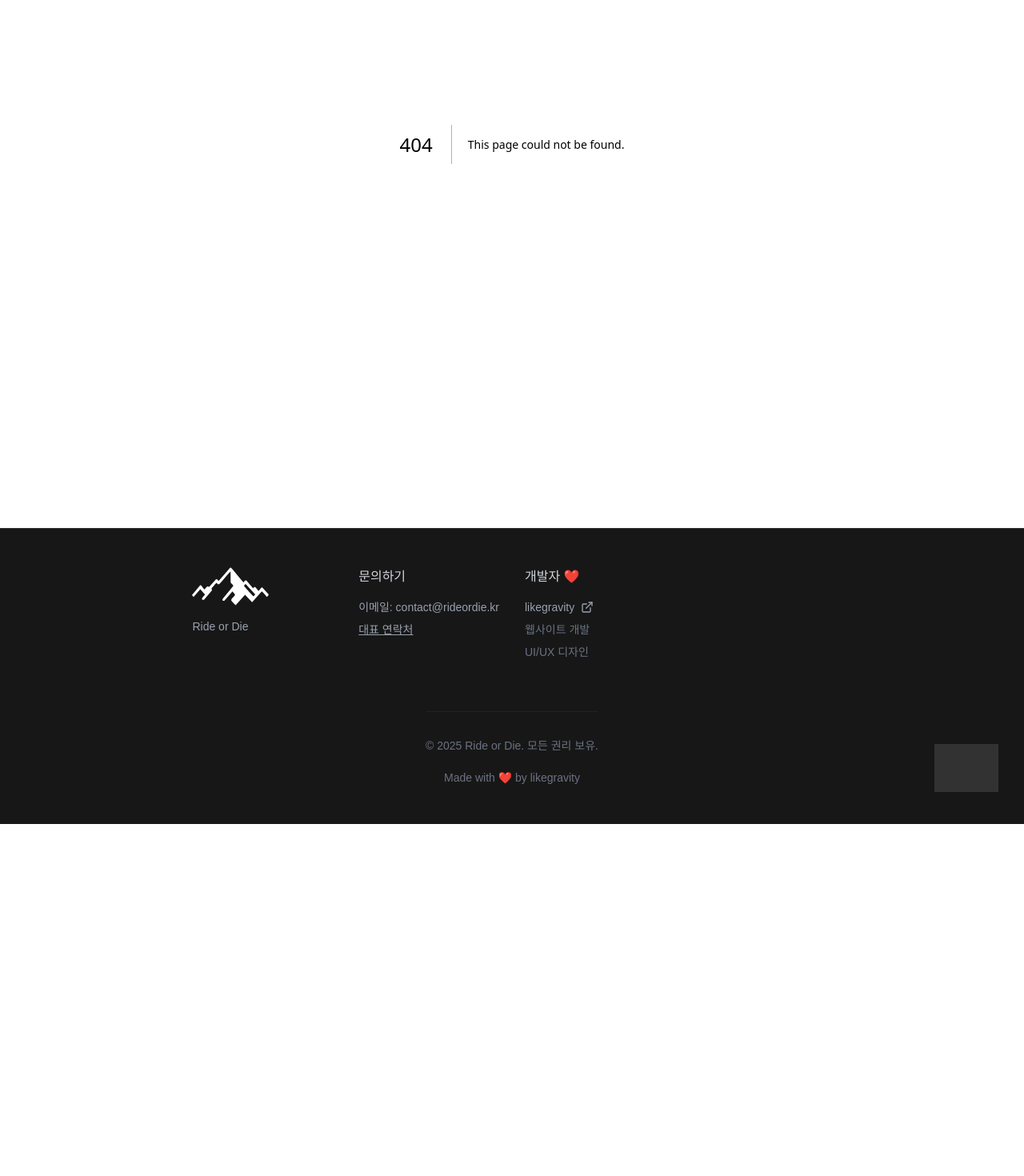
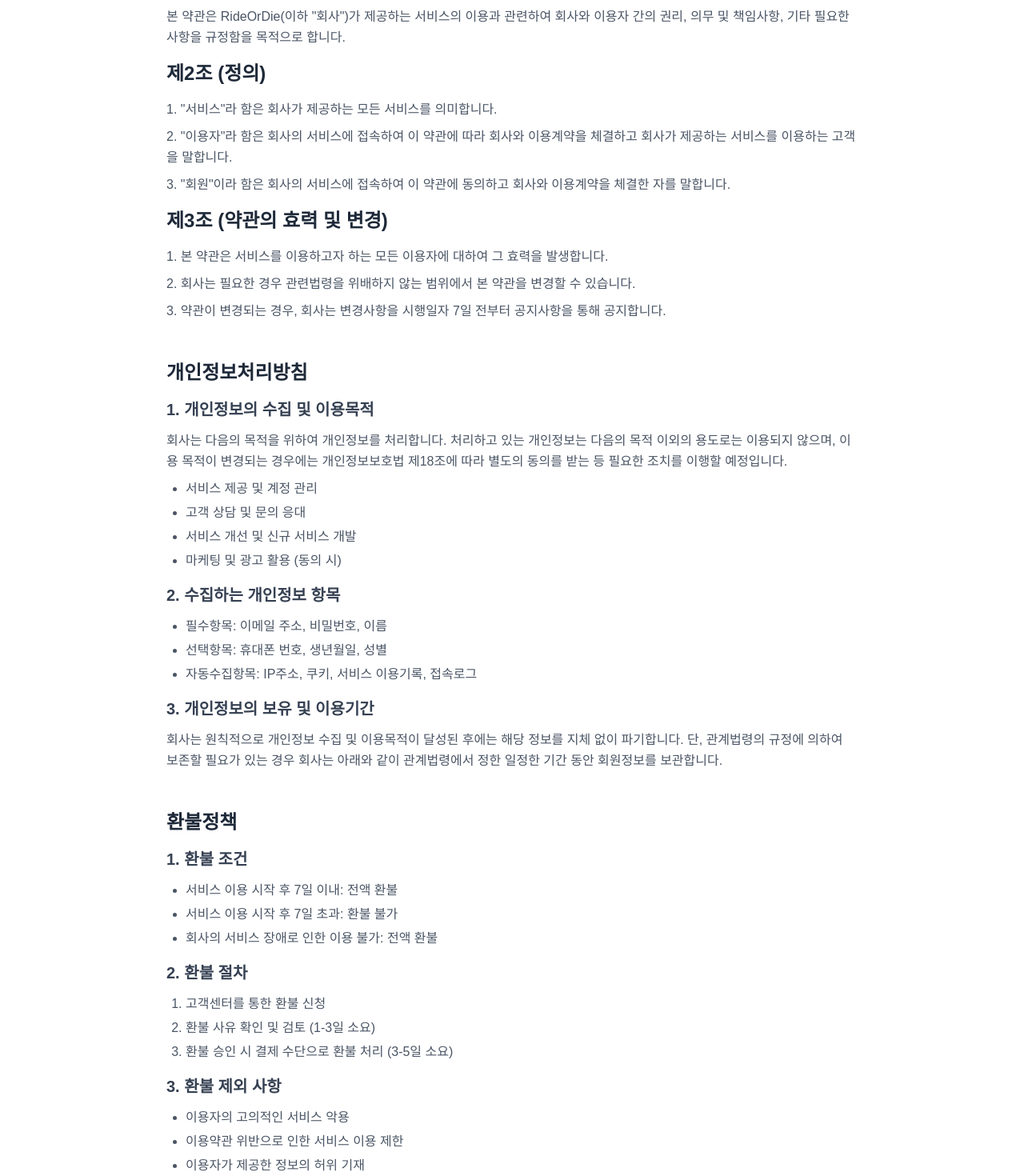
Before and after one commit to cpppowercode/rideordie, a Next.js app: page /service-policy in a window 1280 px wide. Before the commit this address had no page. Shown: the part 220-1690 px from the top of the page at 80% size. Before the commit the page ends 1250 px from the top, so only its background shows below. Built offline with nearby package versions, Linux system fonts and the light colour scheme; grey boxes are pictures that could not be loaded.

Commit message:
이용약관 예시

```diff
--- /dev/null
+++ b/src/app/service-policy/page.tsx
@@ -0,0 +1,116 @@
+
+
+export default function ServicePolicy() {
+  return (
+    <main className="bg-white text-black min-h-screen">
+      <div className="max-w-4xl mx-auto px-4 py-8">
+        <h1 className="text-3xl font-bold text-center mt-20 mb-8">서비스 이용약관</h1>
+
+        {/* 서비스 이용약관 */}
+        <section className="mb-12">
+          <h2 className="text-2xl font-semibold mb-4 text-gray-800">제1조 (목적)</h2>
+          <p className="text-gray-600 mb-4 leading-relaxed">
+            본 약관은 RideOrDie(이하 "회사")가 제공하는 서비스의 이용과 관련하여 회사와 이용자 간의 권리, 의무 및 책임사항, 기타 필요한 사항을 규정함을 목적으로 합니다.
+          </p>
+
+          <h2 className="text-2xl font-semibold mb-4 text-gray-800">제2조 (정의)</h2>
+          <div className="text-gray-600 mb-4 leading-relaxed">
+            <p className="mb-2">1. "서비스"라 함은 회사가 제공하는 모든 서비스를 의미합니다.</p>
+            <p className="mb-2">2. "이용자"라 함은 회사의 서비스에 접속하여 이 약관에 따라 회사와 이용계약을 체결하고 회사가 제공하는 서비스를 이용하는 고객을 말합니다.</p>
+            <p className="mb-2">3. "회원"이라 함은 회사의 서비스에 접속하여 이 약관에 동의하고 회사와 이용계약을 체결한 자를 말합니다.</p>
+          </div>
+
+          <h2 className="text-2xl font-semibold mb-4 text-gray-800">제3조 (약관의 효력 및 변경)</h2>
+          <div className="text-gray-600 mb-4 leading-relaxed">
+            <p className="mb-2">1. 본 약관은 서비스를 이용하고자 하는 모든 이용자에 대하여 그 효력을 발생합니다.</p>
+            <p className="mb-2">2. 회사는 필요한 경우 관련법령을 위배하지 않는 범위에서 본 약관을 변경할 수 있습니다.</p>
+            <p className="mb-2">3. 약관이 변경되는 경우, 회사는 변경사항을 시행일자 7일 전부터 공지사항을 통해 공지합니다.</p>
+          </div>
+        </section>
+
+        {/* 개인정보처리방침 */}
+        <section className="mb-12">
+          <h2 className="text-2xl font-semibold mb-4 text-gray-800">개인정보처리방침</h2>
+
+          <h3 className="text-xl font-semibold mb-3 text-gray-700">1. 개인정보의 수집 및 이용목적</h3>
+          <div className="text-gray-600 mb-4 leading-relaxed">
+            <p className="mb-2">회사는 다음의 목적을 위하여 개인정보를 처리합니다. 처리하고 있는 개인정보는 다음의 목적 이외의 용도로는 이용되지 않으며, 이용 목적이 변경되는 경우에는 개인정보보호법 제18조에 따라 별도의 동의를 받는 등 필요한 조치를 이행할 예정입니다.</p>
+            <ul className="list-disc pl-6 space-y-1">
+              <li>서비스 제공 및 계정 관리</li>
+              <li>고객 상담 및 문의 응대</li>
+              <li>서비스 개선 및 신규 서비스 개발</li>
+              <li>마케팅 및 광고 활용 (동의 시)</li>
+            </ul>
+          </div>
+
+          <h3 className="text-xl font-semibold mb-3 text-gray-700">2. 수집하는 개인정보 항목</h3>
+          <div className="text-gray-600 mb-4 leading-relaxed">
+            <ul className="list-disc pl-6 space-y-1">
+              <li>필수항목: 이메일 주소, 비밀번호, 이름</li>
+              <li>선택항목: 휴대폰 번호, 생년월일, 성별</li>
+              <li>자동수집항목: IP주소, 쿠키, 서비스 이용기록, 접속로그</li>
+            </ul>
+          </div>
+
+          <h3 className="text-xl font-semibold mb-3 text-gray-700">3. 개인정보의 보유 및 이용기간</h3>
+          <p className="text-gray-600 mb-4 leading-relaxed">
+            회사는 원칙적으로 개인정보 수집 및 이용목적이 달성된 후에는 해당 정보를 지체 없이 파기합니다. 단, 관계법령의 규정에 의하여 보존할 필요가 있는 경우 회사는 아래와 같이 관계법령에서 정한 일정한 기간 동안 회원정보를 보관합니다.
+          </p>
+        </section>
+
+        {/* 환불정책 */}
+        <section className="mb-12">
+          <h2 className="text-2xl font-semibold mb-4 text-gray-800">환불정책</h2>
+
+          <h3 className="text-xl font-semibold mb-3 text-gray-700">1. 환불 조건</h3>
+          <div className="text-gray-600 mb-4 leading-relaxed">
+            <ul className="list-disc pl-6 space-y-1">
+              <li>서비스 이용 시작 후 7일 이내: 전액 환불</li>
+              <li>서비스 이용 시작 후 7일 초과: 환불 불가</li>
+              <li>회사의 서비스 장애로 인한 이용 불가: 전액 환불</li>
+            </ul>
+          </div>
+
+          <h3 className="text-xl font-semibold mb-3 text-gray-700">2. 환불 절차</h3>
+          <div className="text-gray-600 mb-4 leading-relaxed">
+            <ol className="list-decimal pl-6 space-y-1">
+              <li>고객센터를 통한 환불 신청</li>
+              <li>환불 사유 확인 및 검토 (1-3일 소요)</li>
+              <li>환불 승인 시 결제 수단으로 환불 처리 (3-5일 소요)</li>
+            </ol>
+          </div>
+
+          <h3 className="text-xl font-semibold mb-3 text-gray-700">3. 환불 제외 사항</h3>
+          <div className="text-gray-600 mb-4 leading-relaxed">
+            <ul className="list-disc pl-6 space-y-1">
+              <li>이용자의 고의적인 서비스 악용</li>
+              <li>이용약관 위반으로 인한 서비스 이용 제한</li>
+              <li>이용자가 제공한 정보의 허위 기재</li>
+            </ul>
+          </div>
+        </section>
+
+        {/* 문의처 */}
+        <section className="mb-8">
+          <h2 className="text-2xl font-semibold mb-4 text-gray-800">문의처</h2>
+          <div className="bg-gray-50 p-6 rounded-lg">
+            <div className="text-gray-600 space-y-2">
+              <p><strong>이메일:</strong> contact@rideordie.kr</p>
+              <p><strong>운영시간:</strong> 평일 09:00 - 18:00 (주말 및 공휴일 휴무)</p>
+            </div>
+          </div>
+        </section>
+
+        {/* 약관 동의 */}
+        <section className="border-t pt-8">
+          <div className="bg-blue-50 p-6 rounded-lg">
+            <h3 className="text-lg font-semibold mb-3 text-blue-800">약관 동의</h3>
+            <p className="text-blue-700 mb-4">
+              위 약관에 동의하시면 서비스를 이용하실 수 있습니다. 약관에 동의하지 않으시는 경우 서비스 이용이 제한될 수 있습니다.
+            </p>
+          </div>
+        </section>
+      </div>
+    </main>
+  );
+}
```
